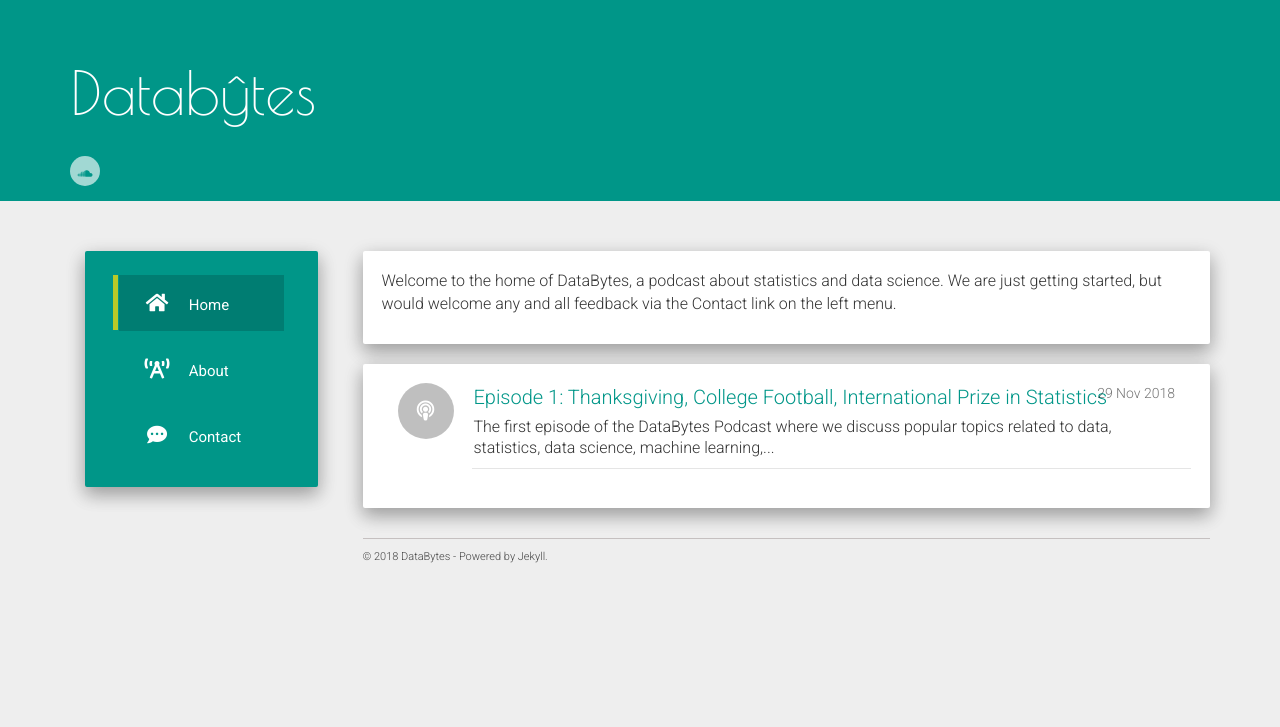
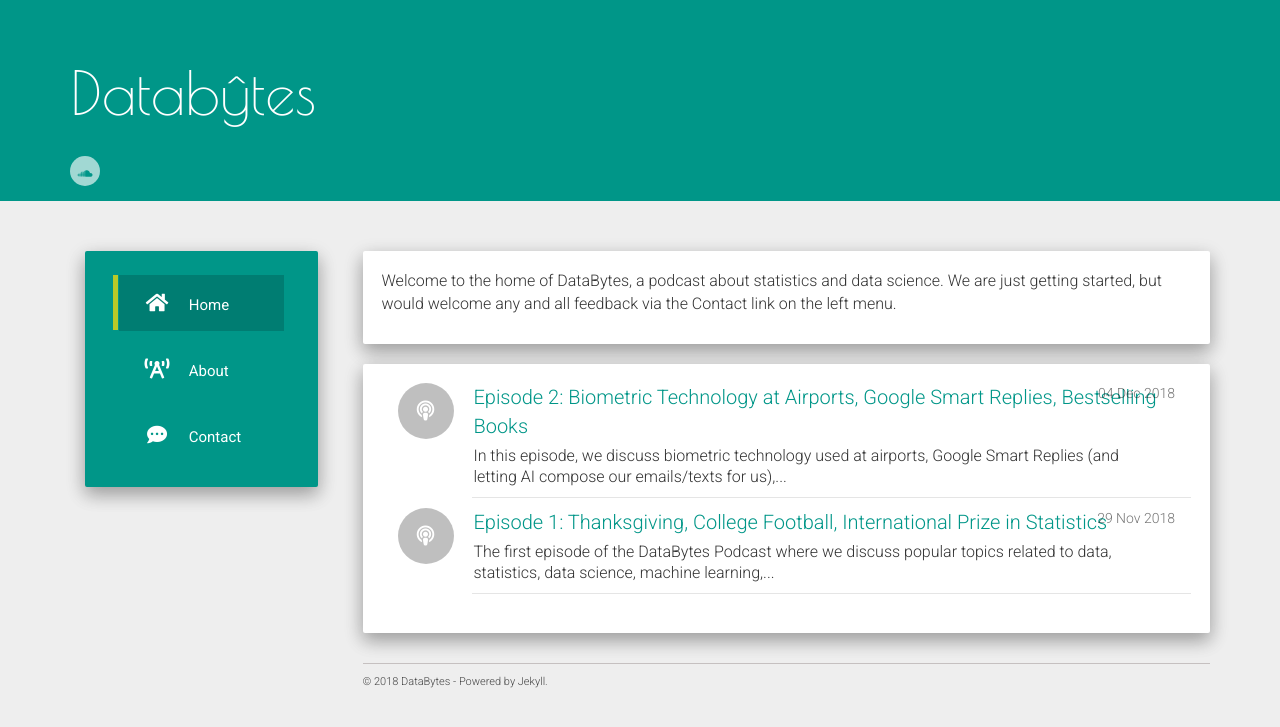
Before and after one commit to DataBytesPodcast/databytespodcast.github.io, a Jekyll site: the page built from index.html, in a window 1280 px wide. Shown: the top 727 px of the page. Built offline with Jekyll 4.4.1, drawn with Linux system fonts in a browser that asks for light colours; nearby versions of some CDN libraries; the list of posts is cut into pages by our own code.

Commit message:
Added episode 2.

```diff
--- a/_config.yml
+++ b/_config.yml
@@ -26,7 +26,7 @@
 podcast_subcategory_one: "Social Sciences"
 podcast_subcategory_two: "Natural Sciences"
 podcast_explicit: "no"
-podcast_host: "https://databytes.podbean.com/mf/play/fwqctf/"
+podcast_host: "https://databytes.podbean.com/mf/play/"
 podcast_author: Jessi Cisewski-Kehe and Susan Wang
 podcast_description: A discussion of topics related to data, statistics, data science, machine learning, artificial intelligence and where it fits into our daily lives.
 podcast_summary: Data science, big data, artificial intelligence, machine learning... they're all the rage. In this podcast, Jessi Cisewski-Kehe and Susan Wang, 2 academic statisticians, give you a perspective on what's happening in the realm of all things data. Random bantering included.
--- /dev/null
+++ b/_posts/2018-12-04-episode-2-biometric-tech.md
@@ -0,0 +1,31 @@
+---
+layout: post
+title:  "Episode 2: Biometric Technology at Airports, Google Smart Replies, Bestselling Books"
+date:   2018-12-04
+categories: episode
+podcast_link: decnsj/episode2.mp3
+podcast_file_size: 37.5 MB
+podcast_duration: "26:03"
+podcast_length: 37525756
+podcast_description: "In this episode, we discuss biometric technology used at airports, Google Smart Replies (and letting AI compose our emails/texts for us), and an analysis of New York Times Bestsellers list data."
+---
+
+In this episode, we discuss biometric technology used at airports, Google Smart Replies (and letting AI compose our emails/texts for us), and an analysis of New York Times Bestsellers list data.
+
+<iframe width="100%" height="166" scrolling="no" frameborder="no" allow="autoplay" src="https://w.soundcloud.com/player/?url=https%3A//api.soundcloud.com/tracks/537519510&color=%2327a79c&auto_play=false&hide_related=false&show_comments=true&show_user=true&show_reposts=false&show_teaser=true"></iframe>
+
+### Sources
+
+* [JetBlue Partners With U.S. Customs For Biometric Boarding](https://www.mediapost.com/publications/article/328124/jetblue-partners-with-us-customs-for-biometric-b.html)
+
+* [US airport opens first fully biometric terminal](https://www.cnn.com/travel/article/atlanta-airport-first-us-biometric-terminal-facial-recognition/index.html)
+
+* [Facial Recognition May Boost Airport Security But Raises Privacy Worries](https://www.npr.org/sections/alltechconsidered/2017/06/26/534131967/facial-recognition-may-boost-airport-security-but-raises-privacy-worries)
+
+* [Smart Replies in Android Messages are now rolling out to more users](https://www.androidpolice.com/2018/06/05/smart-replies-android-messages-now-rolling-users/)
+
+* [Artistic Style Transfer Tutorial](https://towardsdatascience.com/artistic-style-transfer-b7566a216431)
+
+* [Upload Your Own Images for Artistic Style Transfer](https://deepart.io/hire/)
+
+* [What big data can tell us about how a book becomes a best-seller](https://theconversation.com/what-big-data-can-tell-us-about-how-a-book-becomes-a-best-seller-106427)
```
Also changed, not shown: _posts/2018-11-29-episode-1-thanksgiving-football-prize.md (+1 -1 lines).
